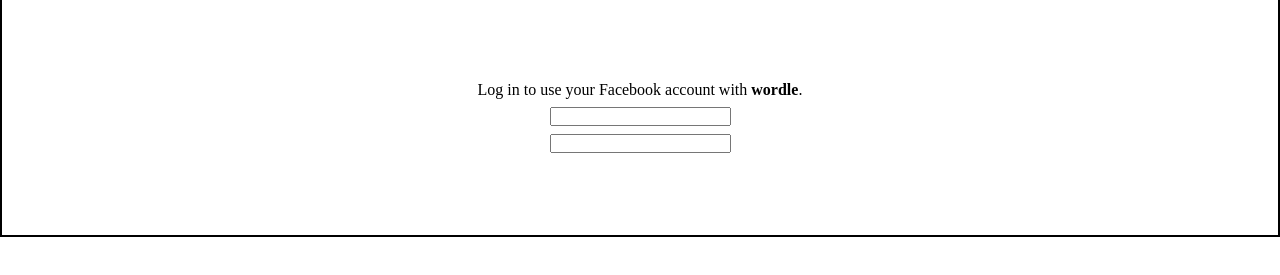
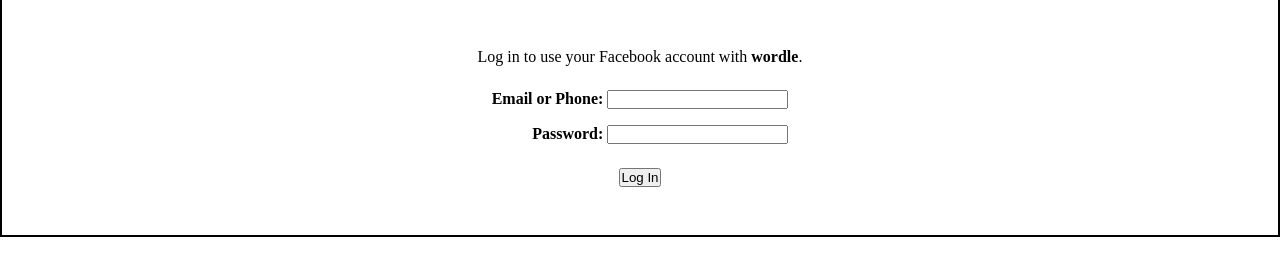
Before and after one commit to Schwafton/SecurityProject, a plain HTML site: page fbLogIn.html in a window 1280 px wide. Shown: the part 43-318 px from the top of the page. Drawn offline with Linux system fonts and the light colour scheme.

Commit message:
added button and stuff

```diff
--- a/fbLogIn.css
+++ b/fbLogIn.css
@@ -27,5 +27,15 @@
     flex-direction: column;
     align-items: center;
     justify-content: center;
-    gap: 0.5rem;
+    gap: 1.5rem;
 }
+.input-group {
+    display: flex;
+    flex-direction: column;
+    align-items: flex-end;
+    justify-content: space-evenly;
+    gap: 1rem;
+}
+span {
+    font-weight: 600;
+}
--- a/fbLogIn.html
+++ b/fbLogIn.html
@@ -1,10 +1,10 @@
 <!DOCTYPE html>
 <html lang="en">
   <head>
-    <meta charset="UTF-8">
-    <meta name="viewport" content="width=device-width, initial-scale=1.0">
+    <meta charset="UTF-8" />
+    <meta name="viewport" content="width=device-width, initial-scale=1.0" />
     <title>Document</title>
-    <link rel="stylesheet" href="fbLogIn.css">
+    <link rel="stylesheet" href="fbLogIn.css" />
   </head>
   <body>
     <header class="header">
@@ -12,9 +12,20 @@
       Facebook
     </header>
     <form action="" class="fake-form">
-        <header class="form-header" >Log in to use your Facebook account with <strong>wordle</strong>.</header>
-        <input type="text">
-        <input type="text">
+      <header class="form-header">
+        Log in to use your Facebook account with <strong>wordle</strong>.
+      </header>
+      <div class="input-group">
+        <label>
+          <span>Email or Phone:</span>
+          <input type="text" name="email" />
+        </label>
+        <label
+          ><span>Password:</span>
+          <input type="text" name="password" />
+        </label>
+      </div>
+      <button>Log In</button>
     </form>
   </body>
 </html>
```
Lines whose indentation alone changed are shown as unchanged.
